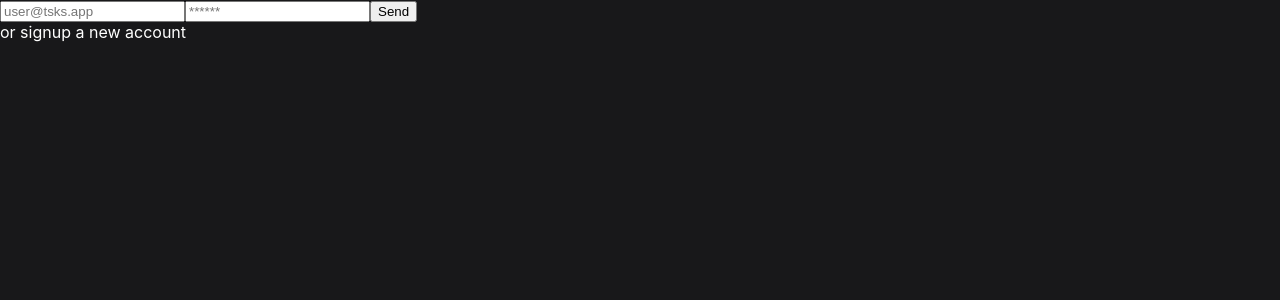
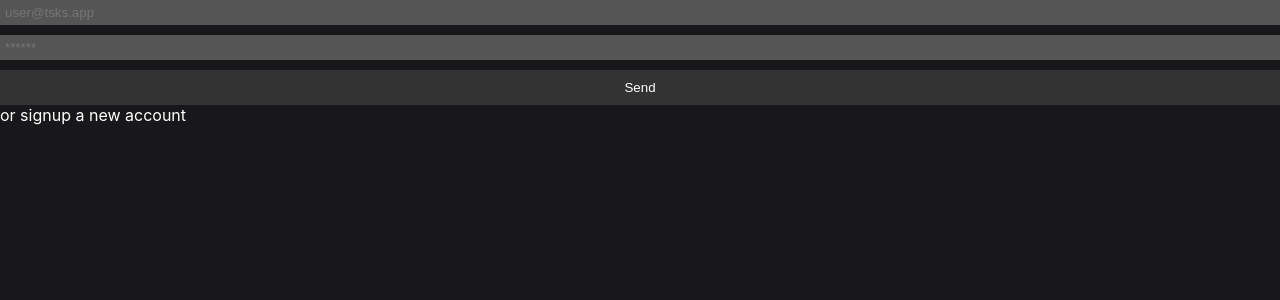
Before and after one commit to luanrv00/tsks, a Next.js app: page /signin in a window 1280 px wide. Shown: the top 300 px of the page. Built offline with nearby package versions, Linux system fonts and the light colour scheme; no server answers.

Commit message:
refactor: adds Input

```diff
--- a/components/index.js
+++ b/components/index.js
@@ -4,3 +4,4 @@ export {default as Layout} from './layout'
 export {default as Tsk} from './tsk'
 export {default as TsksList} from './tsks-list'
 export {default as UserForm} from './user-form'
+export {default as Input} from './input'
--- /dev/null
+++ b/components/input/index.js
@@ -0,0 +1,14 @@
+import React from 'react'
+import styles from './index.module.css'
+
+export default function Input({value, placeholder, type, onChange}) {
+  return (
+    <input
+      className={styles.input}
+      value={value}
+      type={type}
+      placeholder={placeholder}
+      onChange={onChange}
+    />
+  )
+}
--- /dev/null
+++ b/components/input/index.module.css
@@ -0,0 +1,6 @@
+.input {
+  padding: 5px;
+  border: 0;
+  background-color: #555;
+  color: #fff;
+}
--- a/components/user-form/index.js
+++ b/components/user-form/index.js
@@ -1,4 +1,6 @@
 import React, {useState} from 'react'
+import styles from './index.styles'
+import {Input} from '../'
 
 export default function UserForm({handleSubmit}) {
   const [formValues, setFormValues] = useState({email: '', password: ''})
@@ -9,21 +11,21 @@ export default function UserForm({handleSubmit}) {
   }
 
   return (
-    <form onSubmit={onSubmit}>
-      <input
+    <form onSubmit={onSubmit} style={styles.form}>
+      <Input
         onChange={e => setFormValues(v => ({...v, email: e.target.value}))}
         value={formValues.email}
         placeholder='user@tsks.app'
-        className='user-email'
+        style={styles.input}
       />
-      <input
+      <Input
         onChange={e => setFormValues(v => ({...v, password: e.target.value}))}
         value={formValues.password}
         type='password'
         placeholder='******'
-        className='user-password'
+        style={styles.input}
       />
-      <input type='submit' value='Send' />
+      <input type='submit' value='Send' style={styles.button} />
     </form>
   )
 }
--- /dev/null
+++ b/components/user-form/index.styles.js
@@ -0,0 +1,14 @@
+export default {
+  form: {
+    display: 'flex',
+    flexDirection: 'column',
+    gap: '10px',
+  },
+  button: {
+    padding: '10px',
+    border: '0',
+    backgroundColor: '#333',
+    color: '#fff',
+    cursor: 'pointer',
+  },
+}
--- a/pages/signup.js
+++ b/pages/signup.js
@@ -1,6 +1,6 @@
 import React, {useState} from 'react'
 import {useRouter} from 'next/router'
-import {UserForm, FlashMessage} from '../components'
+import {Layout, UserForm, FlashMessage} from '../components'
 import {setCurrentUser} from '../utils'
 
 const NEXT_PUBLIC_API_URL = process.env.NEXT_PUBLIC_API_URL
@@ -29,9 +29,9 @@ export default function SignUp() {
   }
 
   return (
-    <>
+    <Layout>
       <FlashMessage type='error' message={reqError} />
       <UserForm handleSubmit={handleSubmit} />
-    </>
+    </Layout>
   )
 }
```
